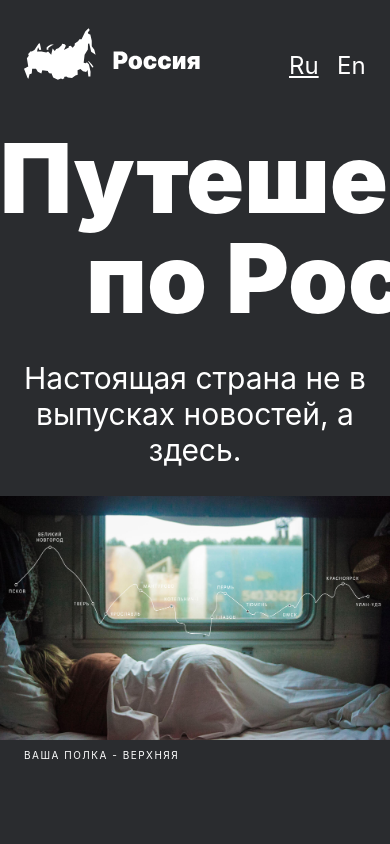
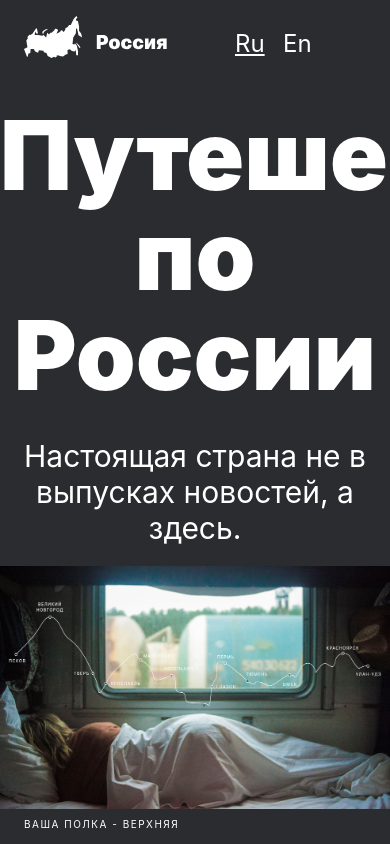
Before and after one commit to Nas719/russian-travel, a plain HTML site: page index.html in a window 390 px wide. Shown: the top 844 px of the page. Drawn offline with nearby package versions, Linux system fonts and the light colour scheme.

Commit message:
refactoring media header and lead

```diff
--- a/blocks/header/__logo/header__logo.css
+++ b/blocks/header/__logo/header__logo.css
@@ -1,11 +1,12 @@
 .header__logo {
-    width: 176px;
-    height: 52px;
+    /*width: 176px;*/
+    /*height: 52px;*/
+    max-width: 100%;
 }
 
-@media screen and (max-width: 320px) {
-    .header__logo {
-        width: 142px;
-        height: 42px;
-    }
-}
+/*@media screen and (max-width: 320px) {*/
+/*    .header__logo {*/
+/*        width: 142px;*/
+/*        height: 42px;*/
+/*    }*/
+/*}*/
--- a/blocks/header/header.css
+++ b/blocks/header/header.css
@@ -1,8 +1,5 @@
 .header {
-    /*width: 928px;*/
-    /*margin-left: 48px;*/
-    /*margin-right: 48px;*/
-    padding-top: 28px;
+    margin-top: 28px;
     display: flex;
     flex-direction: row;
     justify-content: space-between;
@@ -32,11 +29,19 @@
     }
 }
 
+@media screen and (max-width: 675px) {
+    .header {
+        max-width: 288px;
+        margin-top: 16px;
+        height: 42px;
+    }
+}
+
 @media screen and (max-width: 320px) {
     .header {
         max-width: 288px;
         margin-left: 16px;
         margin-right: 16px;
-        padding-top: 16px;
+        margin-top: 16px;
     }
 }
--- a/blocks/intro/__title/intro__title.css
+++ b/blocks/intro/__title/intro__title.css
@@ -7,8 +7,36 @@
     margin: 0 0 40px 0;
 }
 
+/*@media screen and (max-width: 320px) {*/
+/*    .intro__title {*/
+/*        width: 288px;*/
+/*        padding-left: 16px;*/
+/*        font-size: 32px;*/
+/*        line-height: 35px;*/
+/*    }*/
+/*}*/
+
 /*@media screen and (max-width: 768px) {*/
 /*    .intro__title {*/
-/*        !*width: 720px;*!*/
+/*        width: 720px;*/
+/*        padding-left: 24px;*/
 /*    }*/
 /*}*/
+
+@media screen and (max-width: 1024px) {
+    .intro__title {
+        max-width: 690px;
+        max-height: 208px;
+        width: 690px;
+        padding-left: 48px;
+    }
+}
+
+@media screen and (max-width: 1280px) {
+    .intro__title {
+        max-width: 690px;
+        max-height: 208px;
+        width: 690px;
+        padding-left: 148px;
+    }
+}
--- a/blocks/intro/intro.css
+++ b/blocks/intro/intro.css
@@ -1,15 +1,42 @@
 .intro {
-    max-width: 690px;
-    min-width: 1024px;
+    /*max-width: 690px;*/
+    /*min-width: 1024px;*/
+    min-width: 320px;
     display: flex;
     flex-direction: column;
     margin-top: 92px;
-    padding-left: 48px;
 }
 
-/*@media screen and (max-width: 1280px){*/
+/*@media screen and (max-width: 320px) {*/
 /*    .intro {*/
-/*        padding-left: 148px;*/
-/*        width: 690px;*/
+/*        width: 288px;*/
+/*        padding-left: 16px;*/
+/*        font-size: 32px;*/
+/*        line-height: 35px;*/
 /*    }*/
 /*}*/
+
+/*@media screen and (max-width: 768px) {*/
+/*    .intro {*/
+/*        width: 720px;*/
+/*        padding-left: 24px;*/
+/*    }*/
+/*}*/
+
+/*@media screen and (max-width: 1024px) {*/
+/*    .intro {*/
+/*        !*max-width: 690px;*!*/
+/*        !*max-height: 208px;*!*/
+/*        padding-left: 48px;*/
+/*        padding-right: 286px;*/
+/*    }*/
+/*}*/
+
+/*@media screen and (max-width: 1280px) {*/
+/*    .intro {*/
+/*        !*max-width: 690px;*!*/
+/*        !*max-height: 208px;*!*/
+/*        padding-left: 148px;*/
+/*        padding-right: 422px;*/
+/*    }*/
+/*}*/
--- a/blocks/lead/__caption/lead__caption.css
+++ b/blocks/lead/__caption/lead__caption.css
@@ -11,7 +11,7 @@
     text-align: start;
 }
 
-@media screen and (max-width: 768px) {
+@media screen and (max-width: 320px) {
     .lead__caption {
         padding-left: 16px;
     }
--- a/blocks/lead/__container/lead__container.css
+++ b/blocks/lead/__container/lead__container.css
@@ -5,7 +5,7 @@
     flex-direction: column;
 }
 
-.lead__container:hover {
-    color: rgba(47, 128, 237, 0.7);
-    transition: opacity 3s ease-in;
-}
+/*.lead__container:hover {*/
+/*    color: rgba(47, 128, 237, 0.7);*/
+/*    transition: opacity 3s ease-in;*/
+/*}*/
--- a/blocks/lead/__image/lead__image.css
+++ b/blocks/lead/__image/lead__image.css
@@ -1,26 +1,22 @@
 .lead__image {
-    min-width: 320px;
-    min-height: 200px;
-    max-width: 984px;
-    max-height: 615px;
-    background-position: center;
-    /*max-width: 100%;*/
-    /*height: auto;*/
-    /*size: auto;*/
-    /*!*box-sizing: border-box;*!*/
-    /*background-size: contain;*/
+    /*min-width: 320px;*/
+    /*min-height: 200px;*/
+    /*max-width: 984px;*/
+    /*max-height: 615px;*/
+    /*background-position: center;*/
+    max-width: 100%;
 }
 
 @media screen and (max-width: 320px) {
     .lead__image {
-        margin: 40px 0 0 0;
+        /*margin: 40px 0 0 0;*/
         width: 100%;
     }
 }
 
 @media screen and (max-width: 768px) {
     .lead__image {
-        margin: 56px 0 0 0;
+        /*margin: 56px 0 0 0;*/
         width: 100%;
     }
 }
@@ -29,7 +25,7 @@
     .lead__image {
         margin-right: 48px;
         margin-left: 48px;
-        margin-top: 56px;
+        /*margin-top: 56px;*/
     }
 }
 
@@ -37,6 +33,6 @@
     .lead__image {
         margin-right: auto;
         margin-left: auto;
-        margin-top: 64px;
+        /*margin-top: 64px;*/
     }
 }
--- a/blocks/lead/__subtitle/lead__subtitle.css
+++ b/blocks/lead/__subtitle/lead__subtitle.css
@@ -1,22 +1,26 @@
 .lead__subtitle {
-    font-style: normal;
-    font-weight: normal;
     font-size: 30px;
-    line-height: 36px;
+    line-height: 120%;
     text-align: center;
     color: #FFFFFF;
     min-width: 288px;
     max-width: 550px;
     min-height: 40px;
     max-height: 72px;
-    margin: 32px 0 0 0;
-    /*margin-bottom: 0;*/
+    margin: 0 auto 64px;
 }
 
-@media (max-width: 320px) {
+@media screen and (max-width: 1024px) {
+    .lead__subtitle {
+        margin-bottom: 56px;
+    }
+}
+
+@media screen and (max-width: 320px) {
     .lead__subtitle {
         font-size: 16px;
-        line-height: 20px;
-        margin-top: 16px;
+        margin-left: 16px;
+        margin-right: 16px;
+        margin-bottom: 40px;
     }
 }
--- a/blocks/lead/__title/lead__title.css
+++ b/blocks/lead/__title/lead__title.css
@@ -1,17 +1,23 @@
 .lead__title {
-    font-style: normal;
     font-weight: 900;
     max-width: 720px;
     font-size: 96px;
-    line-height: 100px;
-    text-align: center;
+    line-height: 104%;
     color: #FFFFFF;
-    margin: 0 auto 0 auto;
+    margin-block-start: 0;
+    margin-block-end: 0;
+    margin-inline-start: 0;
+    margin-inline-end: 0;
+    margin-bottom: 32px;
+    margin-right: auto;
+    margin-left: auto;
 }
 
-@media (max-width: 320px) {
+@media screen and (max-width: 320px) {
     .lead__title {
+        margin: 48px 16px 16px 16px;
+        width: 288px;
+        line-height: 110%;
         font-size: 40px;
-        line-height: 44px;
     }
 }
--- a/blocks/lead/lead.css
+++ b/blocks/lead/lead.css
@@ -1,25 +1,17 @@
 .lead {
-    min-width: 320px;
-    display: flex;
-    align-items: center;
-    flex-direction: column;
-    margin-top: 48px;
+    text-align: center;
+    max-width: 984px;
+    margin: 56px auto 0;
 }
 
-/*@media screen and (max-width: 768px) {*/
-/*   .lead {*/
-/*       !*min-width: 768px;*!*/
-/*   }*/
-/*}*/
+@media screen and (max-width: 1024px) {
+    .lead {
+       margin: 48px 48px 0;
+    }
+}
 
-/*@media screen and (max-width: 1024px) {*/
-/*    .lead {*/
-/*        !*min-width: 1024px;*!*/
-/*    }*/
-/*}*/
-
-/*@media screen and (max-width: 1280px){*/
-/*    .lead {*/
-/*        !*min-width: 1280px;*!*/
-/*    }*/
-/*}*/
+@media screen and (max-width: 768px) {
+    .lead {
+        margin: 48px 0 0;
+    }
+}
--- a/blocks/page/page.css
+++ b/blocks/page/page.css
@@ -1,13 +1,14 @@
 .page {
-    /*min-width: 320px;*/
-    /*max-width: 1280px;*/
+    min-width: 320px;
+    max-width: 1280px;
+    font-weight: 400;
     background-color: #2a2c2f;
-    font-family: 'Inter', Arial, sans-serif;
-    margin: 0;
-    -moz-osx-font-smoothing: grayscale;
-    -webkit-font-smoothing: antialiased;
-    -webkit-text-size-adjust: 100%;
-    -ms-text-size-adjust: 100%;
-    -moz-text-size-adjust: 100%;
-    text-rendering: optimizeLegibility;
+    font-family: 'Inter', Arial, Helvetica, sans-serif;
+    margin: 0 auto;
+    /*-moz-osx-font-smoothing: grayscale;*/
+    /*-webkit-font-smoothing: antialiased;*/
+    /*-webkit-text-size-adjust: 100%;*/
+    /*-ms-text-size-adjust: 100%;*/
+    /*-moz-text-size-adjust: 100%;*/
+    /*text-rendering: optimizeLegibility;*/
 }
```
Also changed, not shown: blocks/intro/__lists/intro__lists.css (+28 -0 lines), blocks/intro/__text/intro__text.css (+24 -2 lines), index.html (+5 -6 lines).
